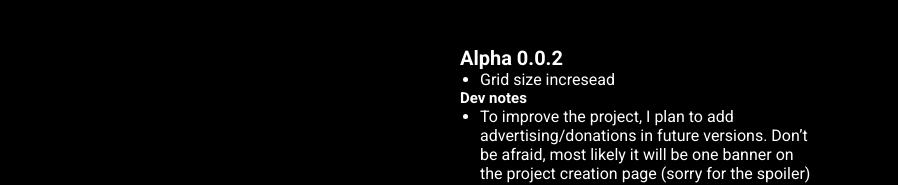
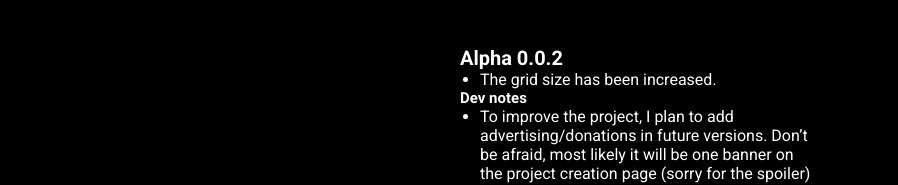
Before and after one commit to webyep-art/webyep-art.github.io, a plain HTML site: page index.html in a window 1280 px wide. Shown: the part 258-443 px from the top of the page, without its empty margins (0-898 px from the left). Drawn offline with nearby package versions, Linux system fonts and the light colour scheme; a script that the page names is missing; a web font is replaced by a local one.

Commit message:
Update index.html

```diff
--- a/index.html
+++ b/index.html
@@ -136,7 +136,7 @@
         <h2>Alpha 0.0.2</h2>
 
         <ul>
-            <li>Grid size incresead</li>
+            <li>The grid size has been increased.</li>
         </ul>
 
             <h1>Dev notes</h1>
```
